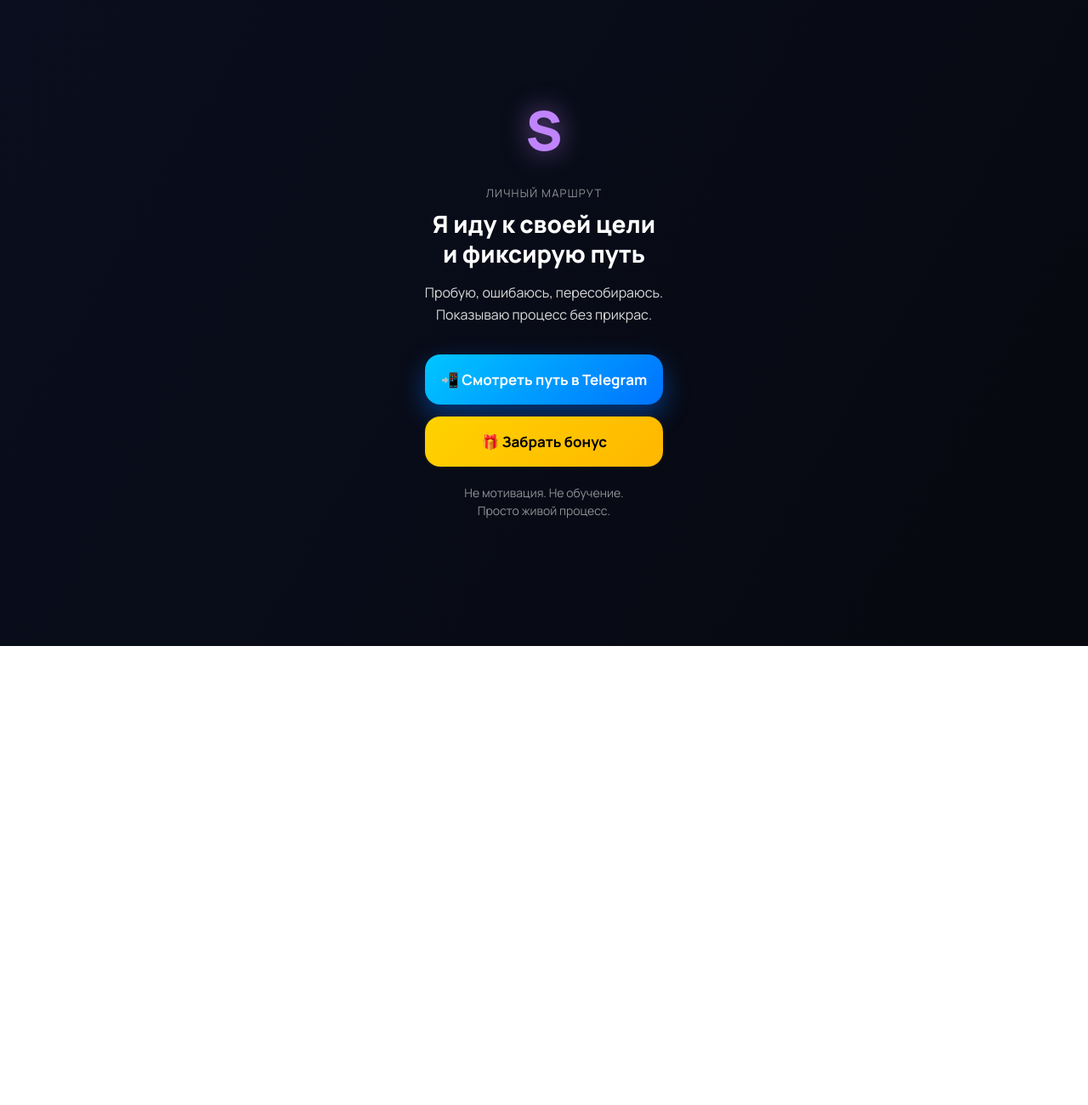
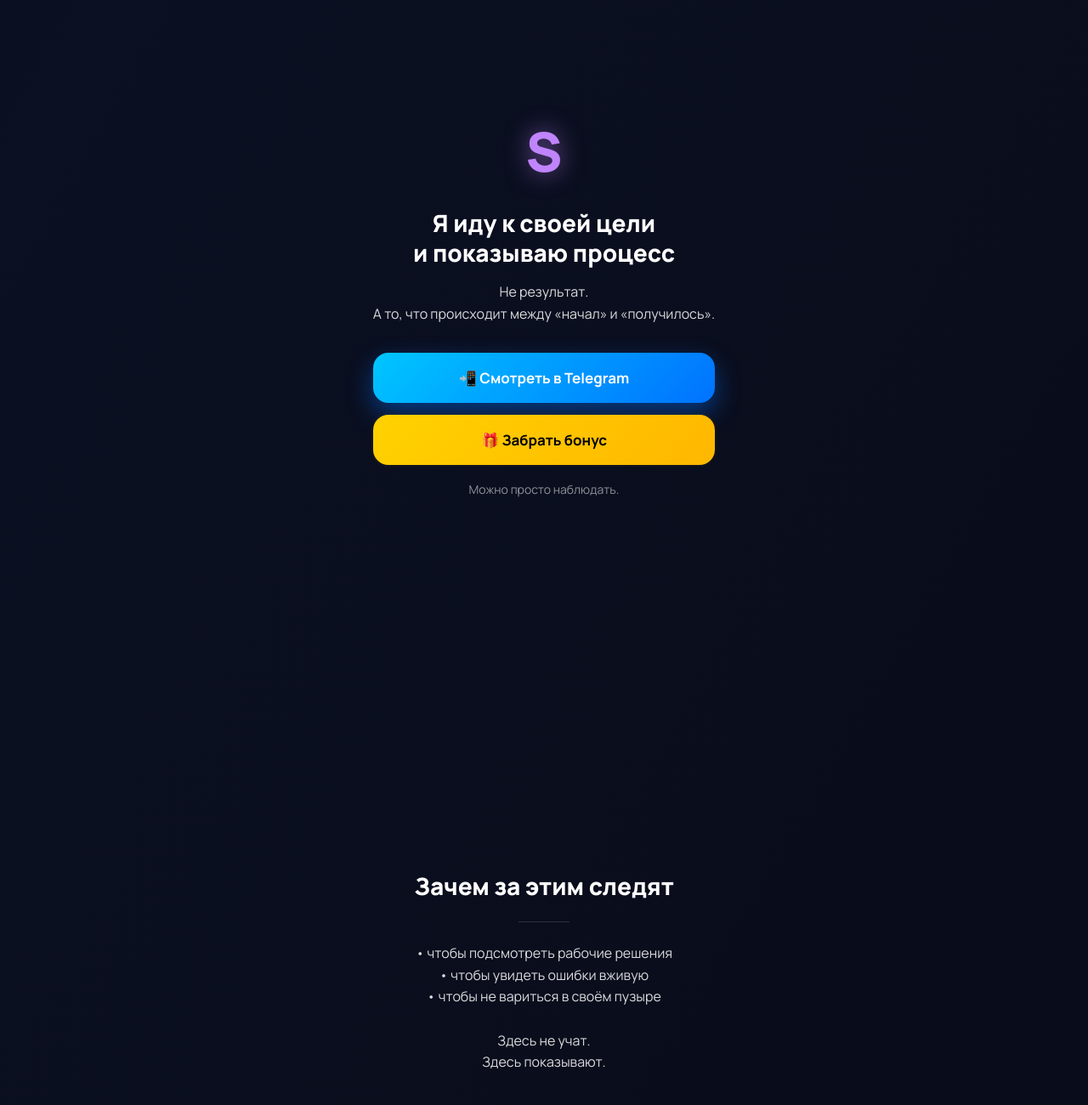
Before and after one commit to VodanCrip/spinzo-landing, a plain HTML site: page index.html in a window 1280 px wide. Shown: the part 40-1340 px from the top of the page at 85% size. Before the commit the page ends 800 px from the top, so only its background shows below. Drawn offline with Linux system fonts and the light colour scheme.

Commit message:
Update index.html

```diff
--- a/index.html
+++ b/index.html
@@ -1,11 +1,10 @@
 <!DOCTYPE html>
 <html lang="ru">
 <head>
-  <meta charset="UTF-8" />
-  <meta name="viewport" content="width=device-width, initial-scale=1.0"/>
-  <title>Spinzo — личный путь</title>
+  <meta charset="UTF-8">
+  <meta name="viewport" content="width=device-width, initial-scale=1.0">
+  <title>Spinzo — путь в процессе</title>
 
-  <!-- Шрифт -->
   <link href="https://fonts.googleapis.com/css2?family=Manrope:wght@400;600;700;800&display=swap" rel="stylesheet">
 
   <style>
@@ -17,91 +16,78 @@
     }
 
     body {
-      min-height: 100vh;
-      background: linear-gradient(120deg, #050508, #0a0f1f, #050508);
-      background-size: 300% 300%;
-      animation: bgMove 18s ease infinite;
-      display: flex;
-      align-items: center;
-      justify-content: center;
+      background: linear-gradient(120deg, #040409, #0b1022, #040409);
+      background-size: 400% 400%;
+      animation: bgFlow 20s ease infinite;
       color: #fff;
-      overflow: hidden;
     }
 
-    @keyframes bgMove {
+    @keyframes bgFlow {
       0% { background-position: 0% 50%; }
       50% { background-position: 100% 50%; }
       100% { background-position: 0% 50%; }
     }
 
+    .section {
+      min-height: 100vh;
+      display: flex;
+      align-items: center;
+      justify-content: center;
+      padding: 60px 22px;
+      text-align: center;
+    }
+
     .container {
       max-width: 420px;
-      padding: 48px 22px;
-      text-align: center;
       animation: fadeUp 1.2s ease forwards;
     }
 
     @keyframes fadeUp {
-      from {
-        opacity: 0;
-        transform: translateY(18px);
-      }
-      to {
-        opacity: 1;
-        transform: translateY(0);
-      }
+      from { opacity: 0; transform: translateY(20px); }
+      to { opacity: 1; transform: translateY(0); }
     }
 
     .logo {
       font-size: 64px;
       font-weight: 800;
-      margin-bottom: 22px;
       color: #c084fc;
-      text-shadow: 0 0 30px rgba(192,132,252,0.6);
-    }
-
-    .label {
-      font-size: 13px;
-      letter-spacing: 1.2px;
-      text-transform: uppercase;
-      opacity: 0.55;
-      margin-bottom: 10px;
+      text-shadow: 0 0 28px rgba(192,132,252,0.6);
+      margin-bottom: 24px;
     }
 
     h1 {
       font-size: 28px;
+      font-weight: 800;
       line-height: 1.25;
-      font-weight: 800;
       margin-bottom: 16px;
     }
 
-    .subtitle {
+    .text {
       font-size: 16px;
       line-height: 1.6;
       opacity: 0.85;
-      margin-bottom: 34px;
+      margin-bottom: 32px;
     }
 
     .btn {
       display: flex;
+      justify-content: center;
       align-items: center;
-      justify-content: center;
       gap: 10px;
-      width: 100%;
       padding: 18px;
       border-radius: 18px;
       font-size: 17px;
       font-weight: 700;
       text-decoration: none;
       margin-bottom: 14px;
-      transition: transform 0.25s ease, box-shadow 0.25s ease;
+      transition: transform .25s ease, box-shadow .25s ease;
     }
 
     .btn:hover {
       transform: translateY(-3px);
     }
 
-    .btn-telegram {
+    .btn-tg {
       background: linear-gradient(135deg, #00c6ff, #0072ff);
       color: #fff;
       box-shadow: 0 12px 30px rgba(0,114,255,0.45);
@@ -115,50 +101,94 @@
     }
 
     @keyframes pulse {
-      0% { box-shadow: 0 0 0 rgba(255,183,0,0.0); }
-      50% { box-shadow: 0 0 26px rgba(255,183,0,0.45); }
-      100% { box-shadow: 0 0 0 rgba(255,183,0,0.0); }
+      0% { box-shadow: 0 0 0 rgba(255,183,0,0); }
+      50% { box-shadow: 0 0 26px rgba(255,183,0,.45); }
+      100% { box-shadow: 0 0 0 rgba(255,183,0,0); }
     }
 
-    .note {
+    .hint {
       font-size: 14px;
       opacity: 0.55;
-      margin-top: 20px;
+      margin-top: 18px;
       line-height: 1.5;
+    }
+
+    .divider {
+      height: 1px;
+      width: 60px;
+      background: rgba(255,255,255,0.15);
+      margin: 24px auto;
     }
   </style>
 </head>
 
 <body>
+
+  <!-- ЭКРАН 1 -->
+  <section class="section">
     <div class="container">
-
       <div class="logo">S</div>
-
-    <div class="label">личный маршрут</div>
 
       <h1>
         Я иду к своей цели<br>
-      и фиксирую путь
+        и показываю процесс
       </h1>
 
-    <div class="subtitle">
-      Пробую, ошибаюсь, пересобираюсь.<br>
-      Показываю процесс без прикрас.
+      <div class="text">
+        Не результат.<br>
+        А то, что происходит между «начал» и «получилось».
       </div>
 
-    <a href="https://t.me/spinnnzo" class="btn btn-telegram">
-      📲 Смотреть путь в Telegram
+      <a href="https://t.me/spinnnzo" class="btn btn-tg">
+        📲 Смотреть в Telegram
       </a>
 
-    <a href="https://one-vv02.life/?p=xobt" class="btn btn-bonus">
+      <a href="https://lknt.pro/6da1fa" class="btn btn-bonus">
         🎁 Забрать бонус
       </a>
 
-    <div class="note">
-      Не мотивация. Не обучение.<br>
-      Просто живой процесс.
+      <div class="hint">
+        Можно просто наблюдать.
+      </div>
+    </div>
+  </section>
+
+  <!-- ЭКРАН 2 -->
+  <section class="section">
+    <div class="container">
+      <h1>Зачем за этим следят</h1>
+
+      <div class="divider"></div>
+
+      <div class="text">
+        • чтобы подсмотреть рабочие решения<br>
+        • чтобы увидеть ошибки вживую<br>
+        • чтобы не вариться в своём пузыре<br><br>
+        Здесь не учат.<br>
+        Здесь показывают.
+      </div>
+    </div>
+  </section>
+
+  <!-- ЭКРАН 3 -->
+  <section class="section">
+    <div class="container">
+      <h1>Если откликается</h1>
+
+      <div class="text">
+        Ты можешь пойти дальше.<br>
+        Или просто закрыть страницу — это ок.
       </div>
 
+      <a href="https://t.me/spinnnzo" class="btn btn-tg">
+        🚀 Перейти в Telegram
+      </a>
+
+      <div class="hint">
+        Без обязательств.
       </div>
+    </div>
+  </section>
+
 </body>
 </html>
```
Lines whose indentation alone changed are shown as unchanged.
